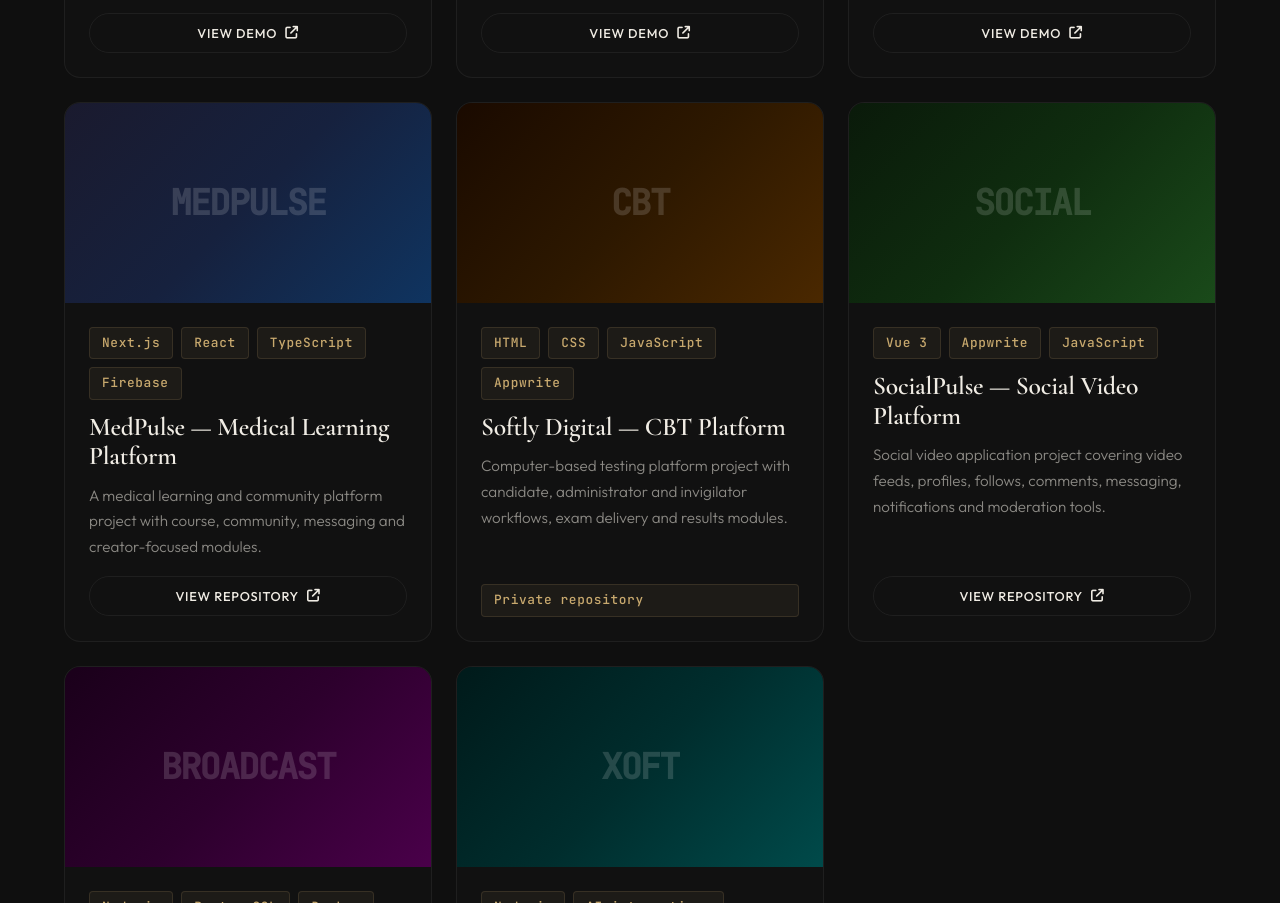
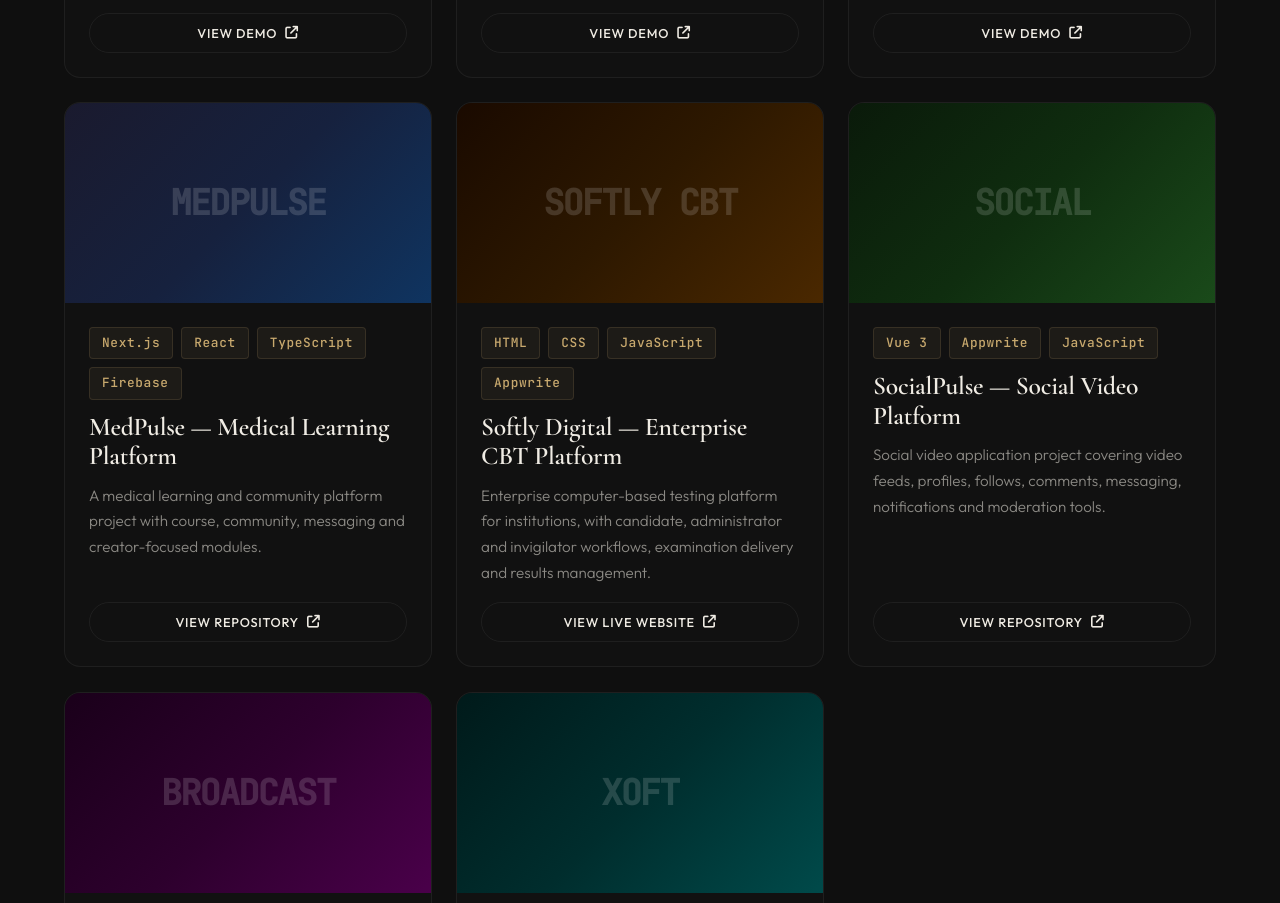
Before and after one commit to anyaegbuemmanuel2021-dot/portfolio, a website: page public/index.html in a window 1280 px wide. Shown: the part 3595-4498 px from the top of the page. Drawn offline with nearby package versions, Linux system fonts and the light colour scheme; no server answers.

Commit message:
Update Softly Digital CBT project with live website link

```diff
--- a/public/index.html
+++ b/public/index.html
@@ -180,7 +180,7 @@
 <article class="project-card" data-reveal="fade-up" data-delay="500"><a class="project-card__thumb" href="projects/calculator/index.html" aria-label="View CalcKit demo"><div class="project-card__thumb-inner project-card__thumb-inner--6">APP</div><span class="project-card__link-icon" aria-hidden="true"><i class="fa-solid fa-arrow-up-right-from-square"></i></span></a><div class="project-card__body"><div class="project-card__tags"><span class="tag">JavaScript</span><span class="tag">DOM</span><span class="tag">Responsive UI</span><span class="tag">App demo</span></div><h3 class="project-card__title">CalcKit — Calculator & Converter</h3><p class="project-card__desc">Interactive calculator and unit-converter demonstration built around JavaScript input handling and responsive interface components.</p><a href="projects/calculator/index.html" class="btn btn--ghost btn--sm" style="margin-top:var(--space-4)">View Demo <i class="fa-solid fa-arrow-up-right-from-square" aria-hidden="true"></i></a></div></article>
 
 <article class="project-card" data-reveal="fade-up" data-delay="600"><a class="project-card__thumb" href="https://github.com/anyaegbuemmanuel2021-dot/medpulse-v6" target="_blank" rel="noopener" aria-label="View MedPulse repository"><div class="project-card__thumb-inner project-card__thumb-inner--1">MEDPULSE</div><span class="project-card__link-icon" aria-hidden="true"><i class="fa-solid fa-arrow-up-right-from-square"></i></span></a><div class="project-card__body"><div class="project-card__tags"><span class="tag">Next.js</span><span class="tag">React</span><span class="tag">TypeScript</span><span class="tag">Firebase</span></div><h3 class="project-card__title">MedPulse — Medical Learning Platform</h3><p class="project-card__desc">A medical learning and community platform project with course, community, messaging and creator-focused modules.</p><a href="https://github.com/anyaegbuemmanuel2021-dot/medpulse-v6" target="_blank" rel="noopener" class="btn btn--ghost btn--sm" style="margin-top:var(--space-4)">View Repository <i class="fa-solid fa-arrow-up-right-from-square" aria-hidden="true"></i></a></div></article>
-<article class="project-card" data-reveal="fade-up" data-delay="700"><a class="project-card__thumb" href="https://github.com/anyaegbuemmanuel2021-dot/cbt-appwrite" target="_blank" rel="noopener" aria-label="View CBT platform repository"><div class="project-card__thumb-inner project-card__thumb-inner--2">CBT</div><span class="project-card__link-icon" aria-hidden="true"><i class="fa-solid fa-arrow-up-right-from-square"></i></span></a><div class="project-card__body"><div class="project-card__tags"><span class="tag">HTML</span><span class="tag">CSS</span><span class="tag">JavaScript</span><span class="tag">Appwrite</span></div><h3 class="project-card__title">Softly Digital — CBT Platform</h3><p class="project-card__desc">Computer-based testing platform project with candidate, administrator and invigilator workflows, exam delivery and results modules.</p><span class="tag">Private repository</span></div></article>
+<article class="project-card" data-reveal="fade-up" data-delay="700"><a class="project-card__thumb" href="https://cbt-appwrite.vercel.app/" target="_blank" rel="noopener noreferrer" aria-label="View Softly Digital CBT live website"><div class="project-card__thumb-inner project-card__thumb-inner--2">SOFTLY CBT</div><span class="project-card__link-icon" aria-hidden="true"><i class="fa-solid fa-arrow-up-right-from-square"></i></span></a><div class="project-card__body"><div class="project-card__tags"><span class="tag">HTML</span><span class="tag">CSS</span><span class="tag">JavaScript</span><span class="tag">Appwrite</span></div><h3 class="project-card__title">Softly Digital — Enterprise CBT Platform</h3><p class="project-card__desc">Enterprise computer-based testing platform for institutions, with candidate, administrator and invigilator workflows, examination delivery and results management.</p><a href="https://cbt-appwrite.vercel.app/" target="_blank" rel="noopener noreferrer" class="btn btn--ghost btn--sm" style="margin-top:var(--space-4)">View Live Website <i class="fa-solid fa-arrow-up-right-from-square" aria-hidden="true"></i></a></div></article>
 <article class="project-card" data-reveal="fade-up" data-delay="800"><a class="project-card__thumb" href="https://github.com/anyaegbuemmanuel2021-dot/SocialPulse-V10" target="_blank" rel="noopener" aria-label="View SocialPulse repository"><div class="project-card__thumb-inner project-card__thumb-inner--3">SOCIAL</div><span class="project-card__link-icon" aria-hidden="true"><i class="fa-solid fa-arrow-up-right-from-square"></i></span></a><div class="project-card__body"><div class="project-card__tags"><span class="tag">Vue 3</span><span class="tag">Appwrite</span><span class="tag">JavaScript</span></div><h3 class="project-card__title">SocialPulse — Social Video Platform</h3><p class="project-card__desc">Social video application project covering video feeds, profiles, follows, comments, messaging, notifications and moderation tools.</p><a href="https://github.com/anyaegbuemmanuel2021-dot/SocialPulse-V10" target="_blank" rel="noopener" class="btn btn--ghost btn--sm" style="margin-top:var(--space-4)">View Repository <i class="fa-solid fa-arrow-up-right-from-square" aria-hidden="true"></i></a></div></article>
 <article class="project-card" data-reveal="fade-up" data-delay="900"><div class="project-card__thumb"><div class="project-card__thumb-inner project-card__thumb-inner--4">BROADCAST</div></div><div class="project-card__body"><div class="project-card__tags"><span class="tag">Node.js</span><span class="tag">PostgreSQL</span><span class="tag">Docker</span><span class="tag">Monitoring</span></div><h3 class="project-card__title">Church Media Broadcast System</h3><p class="project-card__desc">A church broadcasting system project structured around multi-platform streaming, broadcast management, engagement, donations and operational monitoring.</p><span class="tag">Private repository</span></div></article>
 <article class="project-card" data-reveal="fade-up" data-delay="1000"><a class="project-card__thumb" href="https://github.com/anyaegbuemmanuel2021-dot/xoft-j" target="_blank" rel="noopener" aria-label="View XOFT repository"><div class="project-card__thumb-inner project-card__thumb-inner--5">XOFT</div><span class="project-card__link-icon" aria-hidden="true"><i class="fa-solid fa-arrow-up-right-from-square"></i></span></a><div class="project-card__body"><div class="project-card__tags"><span class="tag">Node.js</span><span class="tag">AI integrations</span><span class="tag">Voice</span><span class="tag">Automation</span></div><h3 class="project-card__title">XOFT — Personal AI Assistant</h3><p class="project-card__desc">Provider-agnostic AI assistant project combining model routing, tool orchestration, memory, voice interfaces, integrations and a command-centre UI.</p><a href="https://github.com/anyaegbuemmanuel2021-dot/xoft-j" target="_blank" rel="noopener" class="btn btn--ghost btn--sm" style="margin-top:var(--space-4)">View Repository <i class="fa-solid fa-arrow-up-right-from-square" aria-hidden="true"></i></a></div></article>
```
